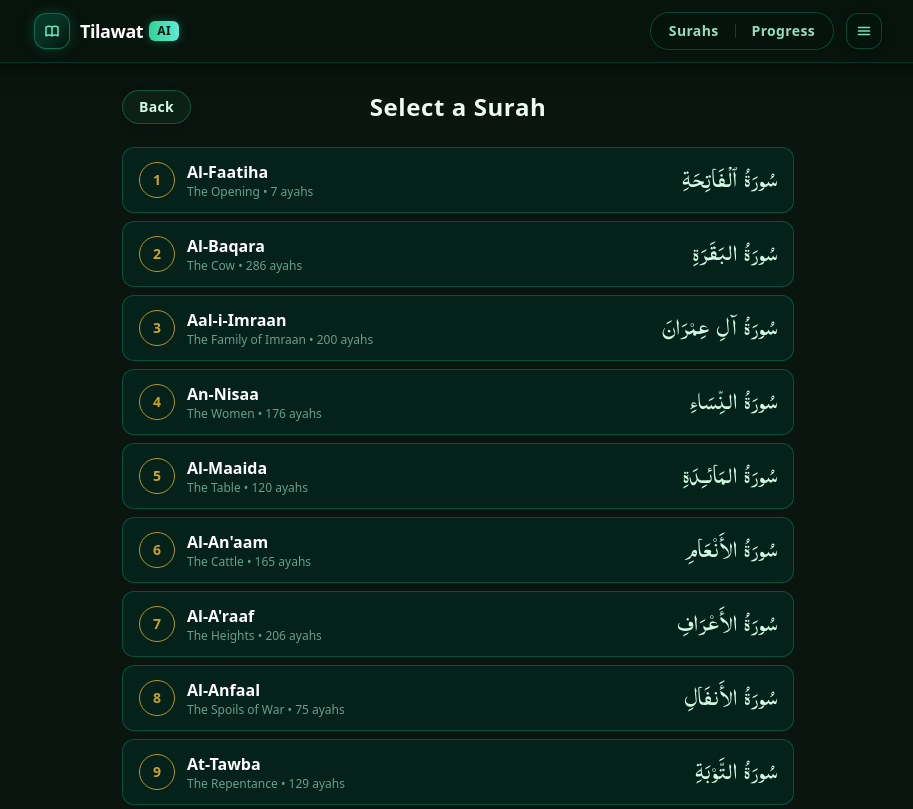
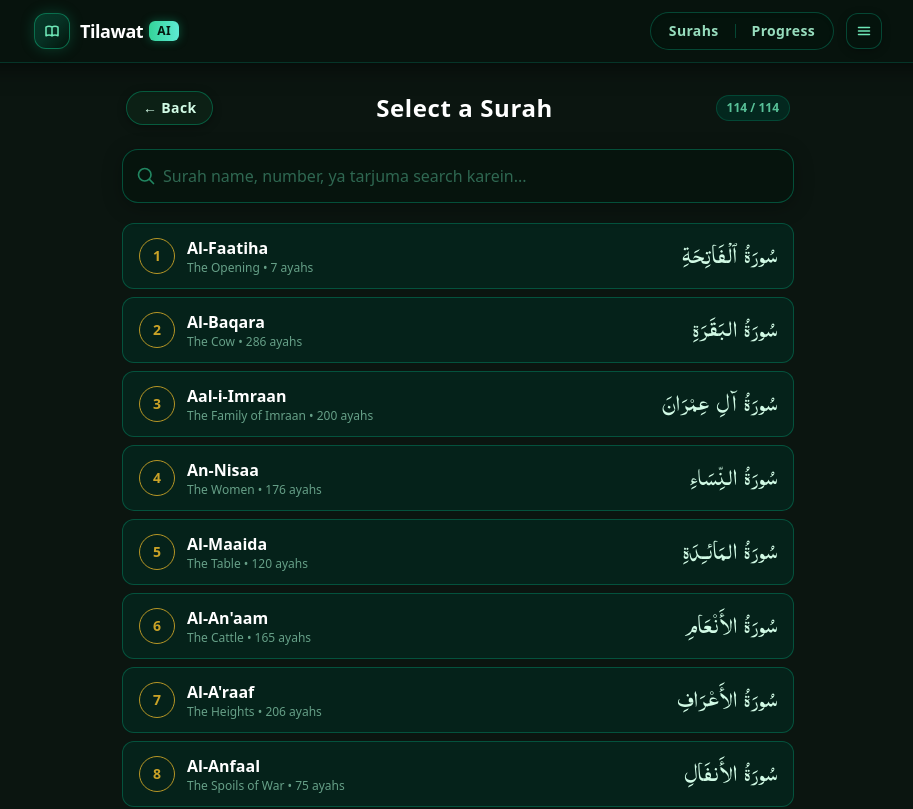
Before and after one commit to Awais-694/quran-mushaf-app, a Next.js app: page /surahs in a window 1280 px wide. Shown: the top 809 px of the page, without its empty margins (182-1095 px from the left). Built offline with nearby package versions, Linux system fonts and the light colour scheme; a web font is replaced by a local one.

Commit message:
feat(surahs): add interactive search by name, number, translation, and Arabic

```diff
--- a/src/app/surahs/page.tsx
+++ b/src/app/surahs/page.tsx
@@ -1,29 +1,134 @@
+"use client";
+
+import { useMemo, useState } from "react";
 import Link from "next/link";
 import { SURAHS_META } from "@/lib/quran/data";
 import { SurahListItem } from "@/components/common/SurahListItem";
+import { normalizeArabic } from "@/lib/quran/normalize";
 
 export default function SurahsPage() {
+  const [query, setQuery] = useState("");
+
+  const filteredSurahs = useMemo(() => {
+    const q = query.trim().toLowerCase();
+    if (!q) return SURAHS_META;
+
+    const isNum = /^\d+$/.test(q);
+    const normQ = normalizeArabic(q);
+
+    return SURAHS_META.filter((m) => {
+      // 1. Check number (exact or prefix, e.g. "1" or "114")
+      if (isNum) {
+        if (m.number === parseInt(q, 10) || String(m.number).startsWith(q)) {
+          return true;
+        }
+      }
+
+      // 2. Check transliterated English name (e.g. "Baqara", "Yasin", "Fatiha")
+      const cleanName = m.name.toLowerCase().replace(/[^a-z0-9]/g, "");
+      const cleanQ = q.replace(/[^a-z0-9]/g, "");
+      if (m.name.toLowerCase().includes(q) || (cleanQ && cleanName.includes(cleanQ))) {
+        return true;
+      }
+
+      // 3. Check English translation (e.g. "The Cow", "The Opening")
+      if (m.translation.toLowerCase().includes(q)) {
+        return true;
+      }
+
+      // 4. Check Arabic Name (normalized tashkeel-free)
+      if (normQ && normalizeArabic(m.arabicName).includes(normQ)) {
+        return true;
+      }
+
+      return false;
+    });
+  }, [query]);
+
   return (
-    <div className="max-w-2xl mx-auto space-y-4 sm:space-y-5 px-1 sm:px-0 pb-12">
-      {/* Top Navigation Bar with Centered Title & Home Back Button */}
-      <div className="relative flex items-center justify-center min-h-[40px]">
+    <div className="max-w-2xl mx-auto space-y-4 sm:space-y-5 px-1 sm:px-0 pb-16">
+      {/* Top Header with Back button and Title */}
+      <div className="relative flex items-center justify-between min-h-[42px] px-1">
         <Link
           href="/"
           title="Back to Home Dashboard"
-          className="absolute left-0 inline-flex items-center justify-center px-4 py-1.5 rounded-full text-xs sm:text-sm font-semibold tracking-wide text-emerald-100 bg-[#0d2217]/90 hover:bg-[#133022] border border-emerald-600/50 hover:border-emerald-400/80 shadow-[0_2px_8px_rgba(0,0,0,0.35)] hover:shadow-[0_0_12px_rgba(16,185,129,0.25)] backdrop-blur-md active:scale-95 transition-all duration-200 cursor-pointer"
+          className="inline-flex items-center justify-center px-4 py-1.5 rounded-full text-xs sm:text-sm font-semibold tracking-wide text-emerald-100 bg-[#0d2217]/90 hover:bg-[#133022] border border-emerald-600/50 hover:border-emerald-400/80 shadow-[0_2px_8px_rgba(0,0,0,0.35)] backdrop-blur-md active:scale-95 transition-all duration-200 cursor-pointer"
         >
-          Back
+          ← Back
         </Link>
 
-        <h1 className="text-xl sm:text-2xl font-bold text-emerald-50 tracking-wide text-center">
+        <h1 className="text-lg sm:text-2xl font-bold text-white tracking-wide text-center">
           Select a Surah
         </h1>
+
+        <span className="text-[11px] sm:text-xs font-semibold text-emerald-300/80 bg-emerald-950/80 border border-emerald-800/60 px-2.5 py-1 rounded-full">
+          {filteredSurahs.length} / 114
+        </span>
       </div>
 
+      {/* Search Input Box */}
+      <div className="relative">
+        <div className="absolute inset-y-0 left-0 pl-3.5 flex items-center pointer-events-none text-emerald-400/60">
+          <svg className="w-4 h-4 sm:w-5 sm:h-5" fill="none" stroke="currentColor" strokeWidth="2" viewBox="0 0 24 24">
+            <path strokeLinecap="round" strokeLinejoin="round" d="M21 21l-5.197-5.197m0 0A7.5 7.5 0 105.196 5.196a7.5 7.5 0 0010.607 10.607z" />
+          </svg>
+        </div>
+
+        <input
+          type="text"
+          value={query}
+          onChange={(e) => setQuery(e.target.value)}
+          placeholder="Surah name, number, ya tarjuma search karein..."
+          autoComplete="off"
+          autoCorrect="off"
+          spellCheck="false"
+          className="w-full pl-10 pr-10 py-3 sm:py-3.5 rounded-xl sm:rounded-2xl bg-[#06150e]/90 border border-emerald-700/60 focus:border-emerald-400 text-sm sm:text-base text-white placeholder-emerald-300/40 focus:outline-none focus:ring-1 focus:ring-emerald-400 shadow-[0_4px_20px_rgba(0,0,0,0.3)] transition-all"
+        />
+
+        {query && (
+          <button
+            onClick={() => setQuery("")}
+            className="absolute inset-y-0 right-0 pr-3.5 flex items-center text-emerald-400/60 hover:text-white transition-colors"
+            title="Clear search"
+            aria-label="Clear search"
+          >
+            <svg className="w-4 h-4 sm:w-5 sm:h-5" fill="none" stroke="currentColor" strokeWidth="2" viewBox="0 0 24 24">
+              <path strokeLinecap="round" strokeLinejoin="round" d="M6 18L18 6M6 6l12 12" />
+            </svg>
+          </button>
+        )}
+      </div>
+
+      {/* Surahs List */}
       <div className="flex flex-col gap-2">
-        {SURAHS_META.map((m) => (
+        {filteredSurahs.map((m) => (
           <SurahListItem key={m.number} meta={m} />
         ))}
+
+        {/* Empty State */}
+        {filteredSurahs.length === 0 && (
+          <div className="text-center py-12 px-4 rounded-2xl bg-[#07170f]/60 border border-emerald-900/60 space-y-3">
+            <div className="w-12 h-12 mx-auto rounded-full bg-emerald-950/80 border border-emerald-800/60 flex items-center justify-center text-emerald-400">
+              <svg className="w-6 h-6" fill="none" stroke="currentColor" strokeWidth="1.8" viewBox="0 0 24 24">
+                <path strokeLinecap="round" strokeLinejoin="round" d="M21 21l-5.197-5.197m0 0A7.5 7.5 0 105.196 5.196a7.5 7.5 0 0010.607 10.607z" />
+              </svg>
+            </div>
+            <div className="space-y-1">
+              <h3 className="text-sm sm:text-base font-semibold text-emerald-100">
+                Koi Surah nahi mili
+              </h3>
+              <p className="text-xs text-emerald-300/60">
+                "{query}" se match karti koi Surah dastiyab nahi hai.
+              </p>
+            </div>
+            <button
+              onClick={() => setQuery("")}
+              className="px-4 py-1.5 rounded-lg bg-emerald-800/60 hover:bg-emerald-700/60 text-xs font-semibold text-white border border-emerald-600/50 transition-all active:scale-95"
+            >
+              Clear Search
+            </button>
+          </div>
+        )}
       </div>
     </div>
   );
```
